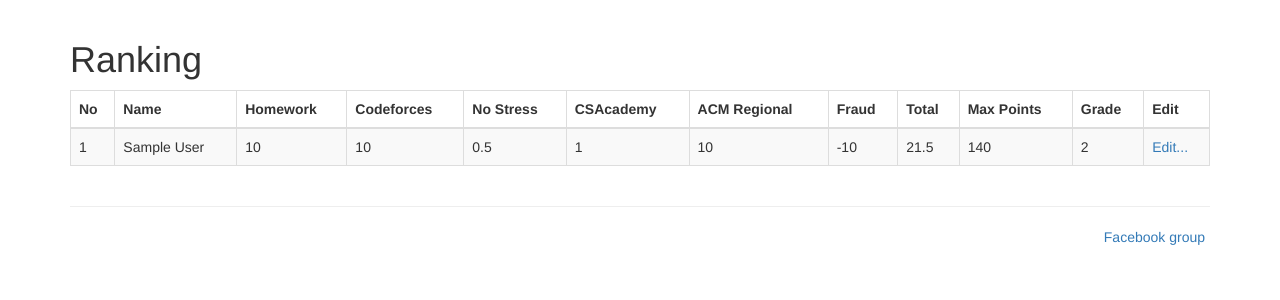
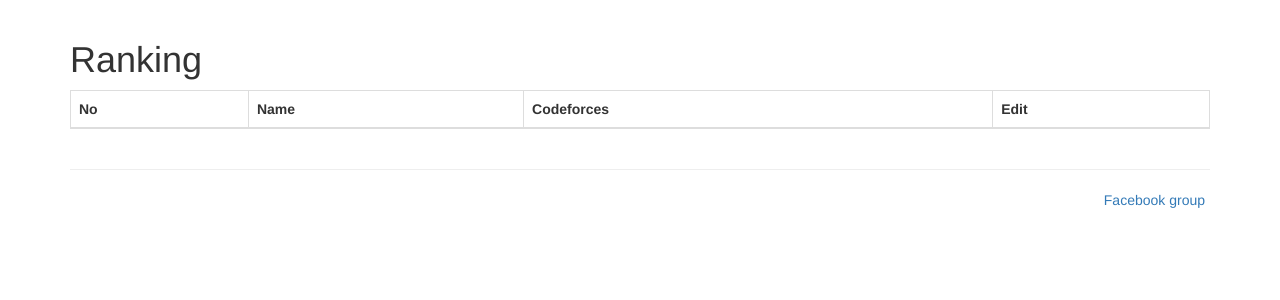
Before and after one commit to infoclock/OlympicTracker, a Django app: page /ranking in a window 1280 px wide. Shown: the part 51-351 px from the top of the page. Run offline with Django 3.2, Linux system fonts and the light colour scheme; tables that the repository leaves empty hold one stand-in row (values such as "Sample post"); lists and menus that the app fills with data are empty; some libraries are stand-ins or nearby versions.

Commit message:
Update for this semester

```diff
--- a/allauthdemo/demo/management/commands/get_codeforces.py
+++ b/allauthdemo/demo/management/commands/get_codeforces.py
@@ -9,7 +9,7 @@
 
 class Command(BaseCommand):
     CODEFORCES_JSON_DIR = os.path.join(settings.BASE_DIR, 'codeforces_json')
-    CONTEST_IDS = range(592, 616+1)
+    CONTEST_IDS = [658, 657, 639, 659, 656, 660, 661, 640, 662, 664, 663, 665, 669, 668, 641]
 
     def add_arguments(self, parser):
         parser.add_argument('--user',
@@ -57,7 +57,7 @@
                 if row['party']['members'][0]['handle'] == user.codeforces_handle:
                     participation = ContestParticipation(user=user, place=row['rank'], name=data['contest']['name'])
                     percentile = row['rank'] / len(data['rows']) * 100
-                    participation.score = self.get_score(percentile, 'Div. 1' in participation.name)
+                    participation.score = self.get_score(percentile, 'Div. 1' in participation.name or 'VK Cup' in participation.name)
                     participation.save()
                     print(participation.name, participation.score, "{0}/{1}".format(participation.place, len(data['rows'])))
                     break
--- a/allauthdemo/demo/views.py
+++ b/allauthdemo/demo/views.py
@@ -41,31 +41,13 @@
 
     def get_context_data(self, **kwargs):
         context = super(RankingView, self).get_context_data(**kwargs)
+
         users = []
         for user in DemoUser.objects.all():
             d = {}
             d['name'] = user.get_full_name()
             d['id'] = user.id
+            d['codeforces_points'] = sum([x.score for x in ContestParticipation.objects.filter(user=user)])
 
-            d['homework_points'] = 0
-            submissions = Submission.objects.filter(user=user)
-            problem_ids = set()
-            for submission in submissions:
-                if submission.problem.id not in problem_ids:
-                    problem_ids.add(submission.problem.id)
-                    d['homework_points'] += submission.problem.score
-
-            d['codeforces_points'] = sum([x.score for x in ContestParticipation.objects.filter(user=user)])
-            d['no_stress'] = user.score_fmi_no_stress / 20
-            d['csacademy'] = int(math.ceil(float(user.score_csacademy) / 20.0))
-            d['max_points'] = 100 if user.school_year == 1 else 140
-            d['score_extra'] = user.score_extra
-            # e vina lui Nitu pentru formula asta
-            d['score_minus'] = -min(abs(user.score_minus), d['homework_points'])
-            d['total'] = d['homework_points'] + d['codeforces_points'] + d['no_stress'] + d['csacademy'] + d['score_extra'] + d['score_minus']
-            pure_grade = round(float(d['total']) / float(d['max_points']) * 10)
-            d['nota'] = min(pure_grade, 10.0)
-            if d['nota'] >= 1:
-                users.append(d)
         context['users'] = sorted(users, key=lambda x: (x['nota'], x['total']), reverse=True)
         return context
--- a/allauthdemo/templates/bases/ranking-list.html
+++ b/allauthdemo/templates/bases/ranking-list.html
@@ -12,15 +12,7 @@
             <tr>
                 <th> No </th>
                 <th> Name </th>
-                <th> Homework </th>
                 <th> Codeforces </th>
-                <th> No Stress </th>
-                <th> CSAcademy </th>
-                <th> ACM Regional </th>
-                <th> Fraud </th>
-                <th> Total </th>
-                <th> Max Points </th>
-                <th> Grade </th>
                 <th> Edit </th>
             </tr>
         </thead>
@@ -29,15 +21,7 @@
         <tr>
           <td>{{forloop.counter}}</td>
           <td>{{user.name}}</td>
-          <td>{{user.homework_points}}</td>
           <td>{{user.codeforces_points}}</td>
-          <td>{{user.no_stress}}</td>
-          <td>{{user.csacademy}}</td>
-          <td>{{user.score_extra}}</td>
-          <td>{{user.score_minus}}</td>
-          <td>{{user.total}}</td>
-          <td>{{user.max_points}}</td>
-          <td>{{user.nota}}</td>
           <td><a href="/admin/allauthdemo_auth/demouser/{{user.id}}">Edit...</a></td>
         </tr>
         {% endfor %}
```
